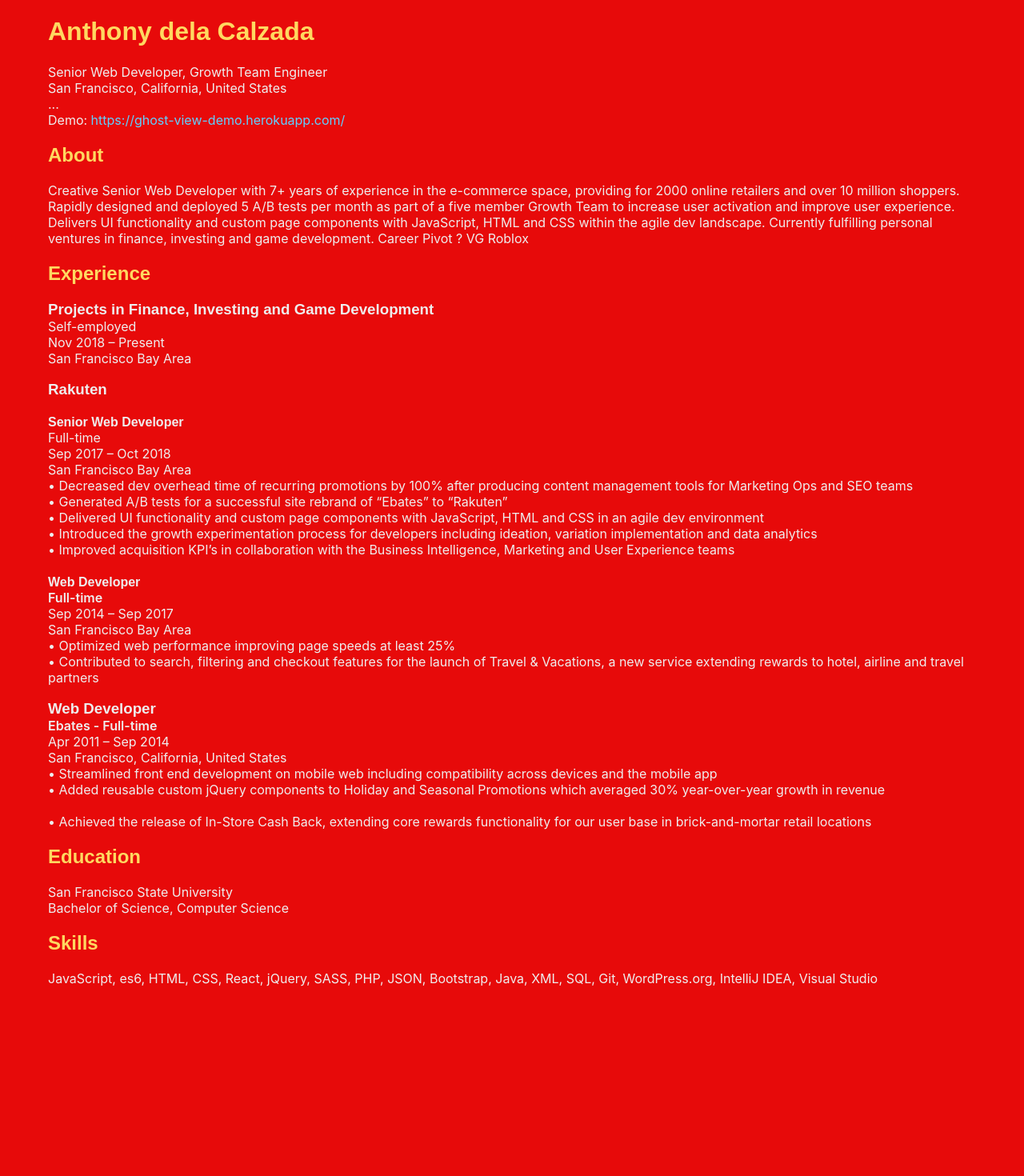
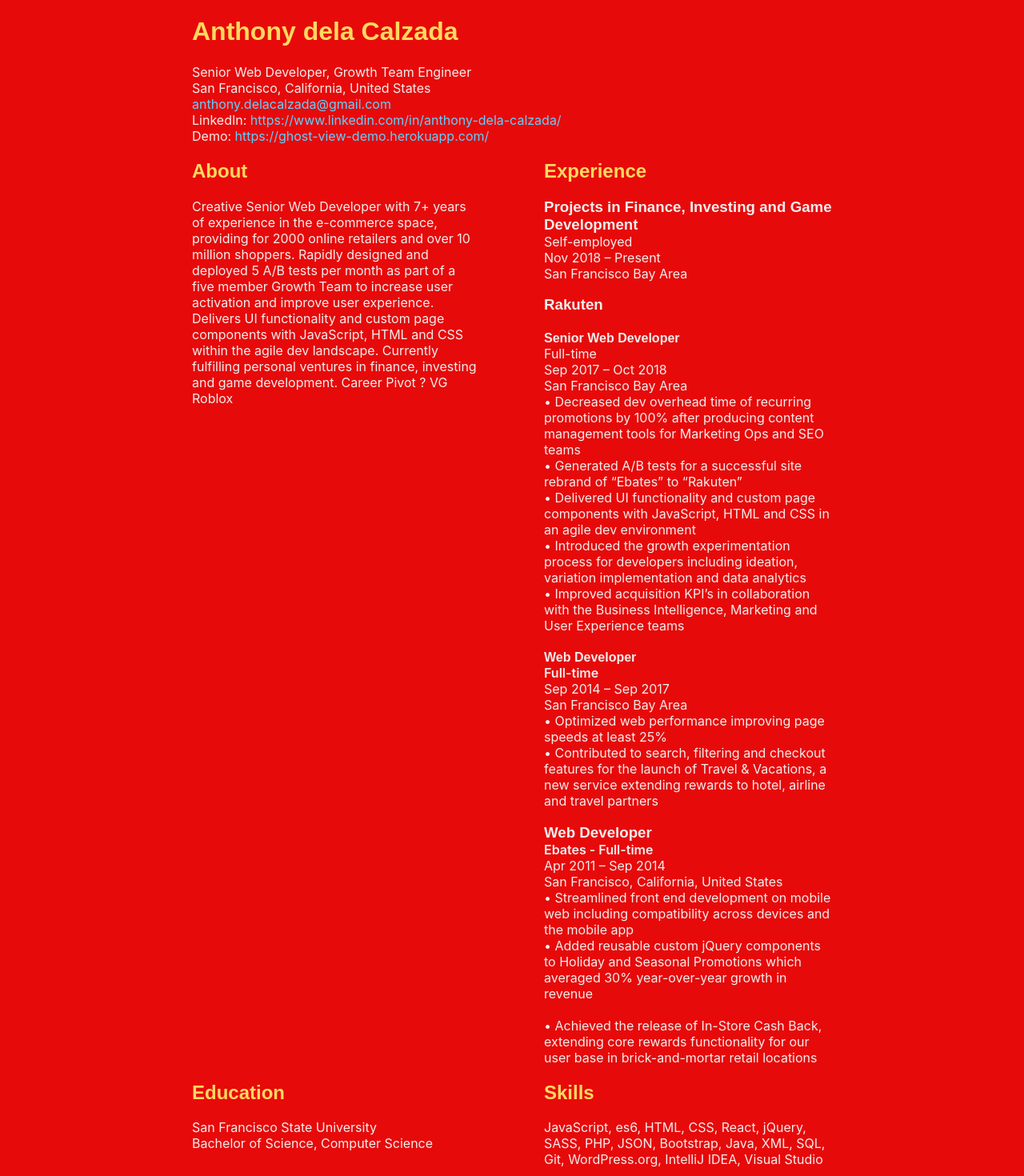
Before and after one commit to anthdclz/anthonymcmlxi, a React (Create React App) app: page / in a window 1280 px wide. Shown: the part 20-1490 px from the top of the page at 80% size. Before the commit the page ends 1273 px from the top, so only its background shows below. Built offline with nearby package versions, Linux system fonts and the light colour scheme; what webfontloader would draw is missing.

Commit message:
Resume contd

```diff
--- a/src/components/resume/resume.component.jsx
+++ b/src/components/resume/resume.component.jsx
@@ -1,72 +1,32 @@
 import React from 'react';
+import SubAbout from './sub-about.componet';
+import SubEdu from './sub-edu.component';
+import SubExp from './sub-exp.component';
+import SubSkills from './sub-skills.component';
+import SimpleLink from '../simple-link/simple-link.components';
 import './resume.styles.scss';
 
 class Resume extends React.Component {
     render() {
         return (
-            <div>
-                <h1>Anthony dela Calzada</h1>
-                <div>Senior Web Developer, Growth Team Engineer</div>
-                <div>San Francisco, California, United States</div>
-                <div>...</div>
-                <div>Demo: <a href='https://ghost-view-demo.herokuapp.com/'>https://ghost-view-demo.herokuapp.com/</a></div>
-                <div>
-                    <div>
-                        <h2>About</h2>
-
-Creative Senior Web Developer with 7+ years of experience in the e-commerce space, providing for 2000 online retailers and over 10 million shoppers. Rapidly designed and deployed 5 A/B tests per month as part of a five member Growth Team to increase user activation and improve user experience. Delivers UI functionality and custom page components with JavaScript, HTML and CSS within the agile dev landscape. Currently fulfilling personal ventures in finance, investing and game development.
-
-Career Pivot ? VG Roblox
-</div>
-                    <div>
-                        <h2>Experience</h2>
-
-
-                        <h3 className='m-bottom-0'>Projects in Finance, Investing and Game Development</h3>
-                        <span className='fsb'>Self-employed</span><br />
-Nov 2018 – Present<br />
-San Francisco Bay Area<br />
-
-                        <h3>Rakuten</h3>
-
-                        <h4 className='m-bottom-0'>Senior Web Developer</h4>
-                        <span className='fsb'>Full-time</span><br />
-Sep 2017 – Oct 2018<br />
-San Francisco Bay Area<br />
-
-• Decreased dev overhead time of recurring promotions by 100% after producing content management tools for Marketing Ops and SEO teams<br />
-• Generated A/B tests for a successful site rebrand of “Ebates” to “Rakuten”<br />
-• Delivered UI functionality and custom page components with JavaScript, HTML and CSS in an agile dev environment<br />
-• Introduced the growth experimentation process for developers including ideation, variation implementation and data analytics<br />
-• Improved acquisition KPI’s in collaboration with the Business Intelligence, Marketing and User Experience teams<br />
-
-                        <h4 className='m-bottom-0'>Web Developer</h4>
-                        <span className='fw-sb'>Full-time</span><br />
-Sep 2014 – Sep 2017<br />
-San Francisco Bay Area<br />
-
-• Optimized web performance improving page speeds at least 25%<br />
-• Contributed to search, filtering and checkout features for the launch of Travel &amp; Vacations, a new service extending rewards to hotel, airline and travel partners<br />
-
-                        <h3 className='m-bottom-0'>Web Developer</h3>
-                        <span className='fw-sb'>Ebates - Full-time</span><br />
-Apr 2011 – Sep 2014<br />
-San Francisco, California, United States<br />
-
-• Streamlined front end development on mobile web including compatibility across devices and the mobile app<br />
-• Added reusable custom jQuery components to Holiday and Seasonal Promotions which averaged 30% year-over-year growth in revenue<br /><br />
-• Achieved the release of In-Store Cash Back, extending core rewards functionality for our user base in brick-and-mortar retail locations
-</div>
-                    <div>
-                        <h2>Education</h2>
-San Francisco State University<br />
-Bachelor of Science, Computer Science<br />
+            <div className='resume-wrapper'>
+                <div className='resume-header'>
+                    <h1>Anthony dela Calzada</h1>
+                    <div>Senior Web Developer, Growth Team Engineer</div>
+                    <div>San Francisco, California, United States</div>
+                    <div><a href="mailto:anthony.delacalzada@gmail.com?subject=Inquiry" target="_blank" rel="noopener noreferrer">anthony.delacalzada@gmail.com</a></div>
+                    <div>LinkedIn: <SimpleLink url='https://www.linkedin.com/in/anthony-dela-calzada/' /></div>
+                    <div>Demo: <SimpleLink url='https://ghost-view-demo.herokuapp.com/' /></div>
+                </div>
+                <div className='resume-body'>
+                    <div className='resume-horiz'>
+                        <SubAbout />
+                        <SubExp />
                     </div>
-                    <div>
-                        <h2>Skills</h2>
-	JavaScript, es6, HTML, CSS, React, jQuery, SASS, PHP, JSON, Bootstrap, Java, XML, SQL, Git, WordPress.org, IntelliJ IDEA, Visual Studio
-    </div>
-
+                    <div className='resume-horiz'>
+                        <SubEdu />
+                        <SubSkills />
+                    </div>
                 </div>
             </div>
         );
--- a/src/components/resume/resume.styles.scss
+++ b/src/components/resume/resume.styles.scss
@@ -0,0 +1,18 @@
+.resume-wrapper {
+    width: 800px;
+    margin: 0 auto;
+
+    .resume-body {
+        display: flex;
+        flex-direction: column;
+
+        .resume-horiz {
+            display: flex;
+            justify-content: space-between;
+        }
+
+        .resume-section {
+            width: 45%;
+        }
+    }
+}
--- /dev/null
+++ b/src/components/resume/sub-about.componet.jsx
@@ -0,0 +1,15 @@
+import React from 'react';
+
+class SubAbout extends React.Component {
+    render() {
+        return (
+            <div className='resume-section'>
+                <h2>About</h2>
+Creative Senior Web Developer with 7+ years of experience in the e-commerce space, providing for 2000 online retailers and over 10 million shoppers. Rapidly designed and deployed 5 A/B tests per month as part of a five member Growth Team to increase user activation and improve user experience. Delivers UI functionality and custom page components with JavaScript, HTML and CSS within the agile dev landscape. Currently fulfilling personal ventures in finance, investing and game development.
+
+Career Pivot ? VG Roblox
+            </div>
+        );
+    }
+};
+export default SubAbout;
--- /dev/null
+++ b/src/components/resume/sub-edu.component.jsx
@@ -0,0 +1,14 @@
+import React from 'react';
+
+class SubEdu extends React.Component {
+    render() {
+        return (
+            <div className='resume-section'>
+                <h2>Education</h2>
+San Francisco State University<br />
+Bachelor of Science, Computer Science<br />
+            </div>
+        );
+    }
+};
+export default SubEdu;
--- /dev/null
+++ b/src/components/resume/sub-exp.component.jsx
@@ -0,0 +1,39 @@
+import React from 'react';
+
+class SubExp extends React.Component {
+    render() {
+        return (
+            <div className='resume-section'>
+                <h2>Experience</h2>
+                <h3 className='m-bottom-0'>Projects in Finance, Investing and Game Development</h3>
+                <span className='fsb'>Self-employed</span><br />
+Nov 2018 – Present<br />
+San Francisco Bay Area<br />
+                <h3>Rakuten</h3>
+                <h4 className='m-bottom-0'>Senior Web Developer</h4>
+                <span className='fsb'>Full-time</span><br />
+Sep 2017 – Oct 2018<br />
+San Francisco Bay Area<br />
+• Decreased dev overhead time of recurring promotions by 100% after producing content management tools for Marketing Ops and SEO teams<br />
+• Generated A/B tests for a successful site rebrand of “Ebates” to “Rakuten”<br />
+• Delivered UI functionality and custom page components with JavaScript, HTML and CSS in an agile dev environment<br />
+• Introduced the growth experimentation process for developers including ideation, variation implementation and data analytics<br />
+• Improved acquisition KPI’s in collaboration with the Business Intelligence, Marketing and User Experience teams<br />
+                <h4 className='m-bottom-0'>Web Developer</h4>
+                <span className='fw-sb'>Full-time</span><br />
+Sep 2014 – Sep 2017<br />
+San Francisco Bay Area<br />
+• Optimized web performance improving page speeds at least 25%<br />
+• Contributed to search, filtering and checkout features for the launch of Travel &amp; Vacations, a new service extending rewards to hotel, airline and travel partners<br />
+                <h3 className='m-bottom-0'>Web Developer</h3>
+                <span className='fw-sb'>Ebates - Full-time</span><br />
+Apr 2011 – Sep 2014<br />
+San Francisco, California, United States<br />
+• Streamlined front end development on mobile web including compatibility across devices and the mobile app<br />
+• Added reusable custom jQuery components to Holiday and Seasonal Promotions which averaged 30% year-over-year growth in revenue<br /><br />
+• Achieved the release of In-Store Cash Back, extending core rewards functionality for our user base in brick-and-mortar retail locations
+            </div>
+        );
+    }
+};
+export default SubExp;
--- /dev/null
+++ b/src/components/resume/sub-skills.component.jsx
@@ -0,0 +1,13 @@
+import React from 'react';
+
+class SubSkills extends React.Component {
+    render() {
+        return (
+            <div className='resume-section'>
+                <h2>Skills</h2>
+	JavaScript, es6, HTML, CSS, React, jQuery, SASS, PHP, JSON, Bootstrap, Java, XML, SQL, Git, WordPress.org, IntelliJ IDEA, Visual Studio
+            </div>
+        );
+    }
+};
+export default SubSkills;
--- /dev/null
+++ b/src/components/simple-link/simple-link.components.jsx
@@ -0,0 +1,9 @@
+import React from 'react';
+
+const SimpleLink = ({url}) => {
+    console.log(url);
+    return (
+        <a href={url} target="_blank" rel="noopener noreferrer">{url}</a>
+    );
+};
+export default SimpleLink;
```
